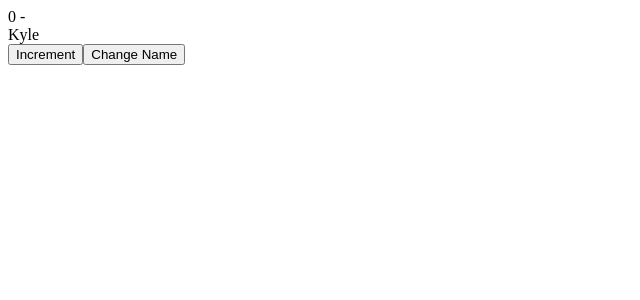
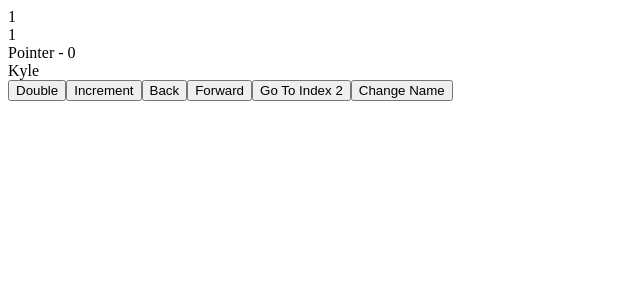
Before and after one commit to choeqq/react-custom-hooks, a React (Create React App) app: page / in a window 1280 px wide. Shown: the top 300 px of the page, without its empty margins (0-640 px from the left). Built offline with nearby package versions, Linux system fonts and the light colour scheme.

Commit message:
stateWithHistory added

```diff
--- /dev/null
+++ b/src/7-useStateWithHistory/StateWithHistory.tsx
@@ -0,0 +1,27 @@
+import { useState } from "react";
+import useStateWithHistory from "./useStateWithHistory";
+
+export default function StateWithHistoryComponent() {
+  const [count, setCount, { history, pointer, back, forward, go }] =
+    useStateWithHistory(1);
+  const [name, setName] = useState("Kyle");
+
+  return (
+    <div>
+      <div>{count}</div>
+      <div>{history.join(", ")}</div>
+      <div>Pointer - {pointer}</div>
+      <div>{name}</div>
+      <button onClick={() => setCount((currentCount) => currentCount * 2)}>
+        Double
+      </button>
+      <button onClick={() => setCount((currentCount) => currentCount + 1)}>
+        Increment
+      </button>
+      <button onClick={back}>Back</button>
+      <button onClick={forward}>Forward</button>
+      <button onClick={() => go(2)}>Go To Index 2</button>
+      <button onClick={() => setName("John")}>Change Name</button>
+    </div>
+  );
+}
--- /dev/null
+++ b/src/7-useStateWithHistory/useStateWithHistory.ts
@@ -0,0 +1,59 @@
+import { useCallback, useRef, useState } from "react";
+
+export default function useStateWithHistory<T>(
+  defaultValue: T,
+  { capacity = 10 } = {}
+) {
+  const [value, setValue] = useState<T>(defaultValue);
+  const historyRef = useRef<T[]>([value]);
+  const pointerRef = useRef(0);
+
+  const set = useCallback(
+    (v: Function) => {
+      const resolvedValue = typeof v === "function" ? v(value) : v;
+      if (historyRef.current[pointerRef.current] !== resolvedValue) {
+        if (pointerRef.current < historyRef.current.length - 1) {
+          historyRef.current.splice(pointerRef.current + 1);
+        }
+        historyRef.current.push(resolvedValue);
+
+        while (historyRef.current.length > capacity) {
+          historyRef.current.shift();
+        }
+        pointerRef.current = historyRef.current.length - 1;
+      }
+      setValue(resolvedValue);
+    },
+    [capacity, value]
+  );
+
+  const back = useCallback(() => {
+    if (pointerRef.current <= 0) return;
+    pointerRef.current--;
+    setValue(historyRef.current[pointerRef.current]);
+  }, []);
+
+  const forward = useCallback(() => {
+    if (pointerRef.current >= historyRef.current.length - 1) return;
+    pointerRef.current++;
+    setValue(historyRef.current[pointerRef.current]);
+  }, []);
+
+  const go = useCallback((index: number) => {
+    if (index < 0 || index < historyRef.current.length - 1) return;
+    pointerRef.current = index;
+    setValue(historyRef.current[pointerRef.current]);
+  }, []);
+
+  return [
+    value,
+    set,
+    {
+      history: historyRef.current,
+      pointer: pointerRef.current,
+      back,
+      forward,
+      go,
+    },
+  ];
+}
--- a/src/App.tsx
+++ b/src/App.tsx
@@ -4,7 +4,7 @@
 import DebounceComponent from "./3-useDebounce/DebounceComponent";
 import UpdateEffectComponent from "./4-useUpdateEffect/UpdateEffectComponent";
 import ArrayComponent from "./5-useArray/ArrayComponent";
-import PreviousComponent from "./6-usePrevious/previousComponent";
+import StateWithHistoryComponent from "./7-useStateWithHistory/StateWithHistory";
 
 function App() {
   // return <ToggleComponent />;
@@ -12,7 +12,8 @@
   // return <DebounceComponent />;
   // return <UpdateEffectComponent />;
   // return <ArrayComponent />;
-  return <PreviousComponent />;
+  // return <PreviousComponent />;
+  return <StateWithHistoryComponent />;
 }
 
 export default App;
```
